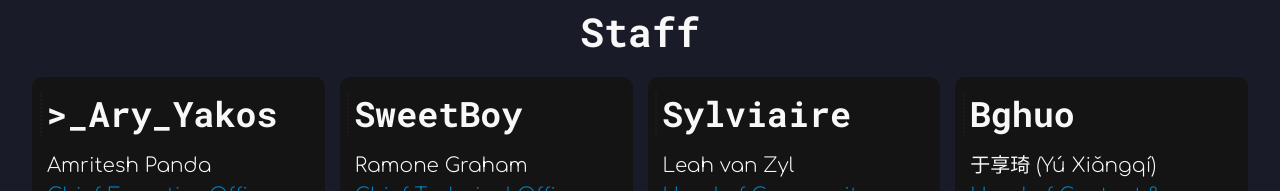
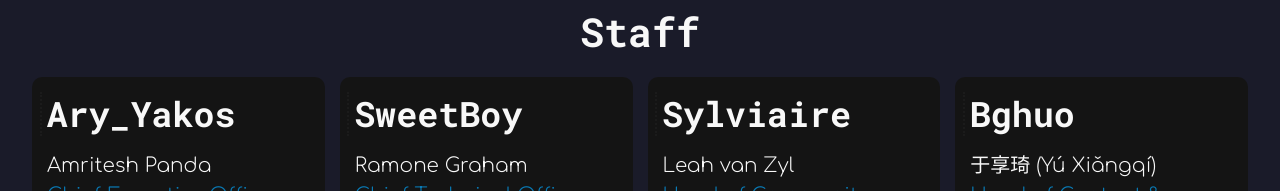
Before and after one commit to PseudoDopamine/PseudoDopamine.github.io, a plain HTML site: page index.html in a window 1280 px wide. Shown: the part 1204-1395 px from the top of the page. Drawn offline with Linux system fonts and the light colour scheme.

Commit message:
Remove Ary_Yakos title styling
Removed the ">_" pre-pending Ary's staff card to stay consistent with the other cards.

```diff
--- a/index.html
+++ b/index.html
@@ -78,7 +78,7 @@
 					<h3>Staff</h3>
 					<div class="grid">
 						<article class="card">
-							<h4 class="title">>_Ary_Yakos</h4>
+							<h4 class="title">Ary_Yakos</h4>
 							<p>Amritesh Panda</p>
 							<p class="role">Chief Executive Officer</p>
 							<nav aria-label="Card menu">
```
